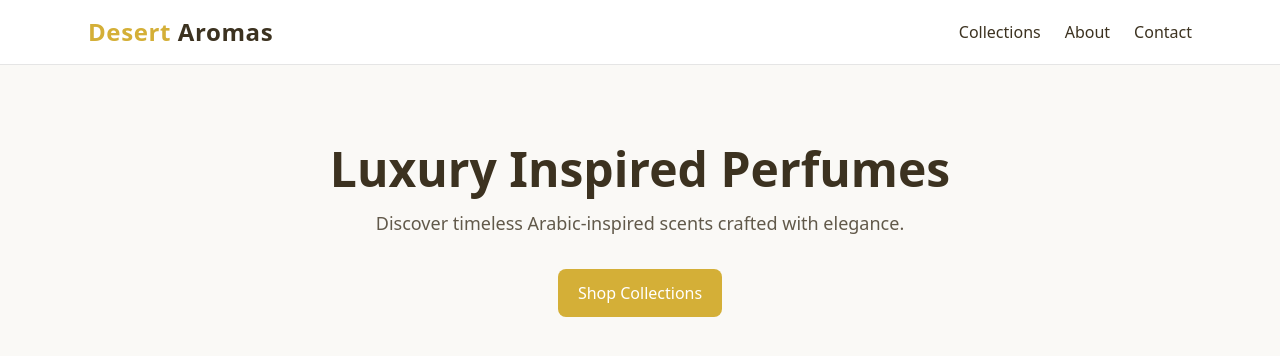
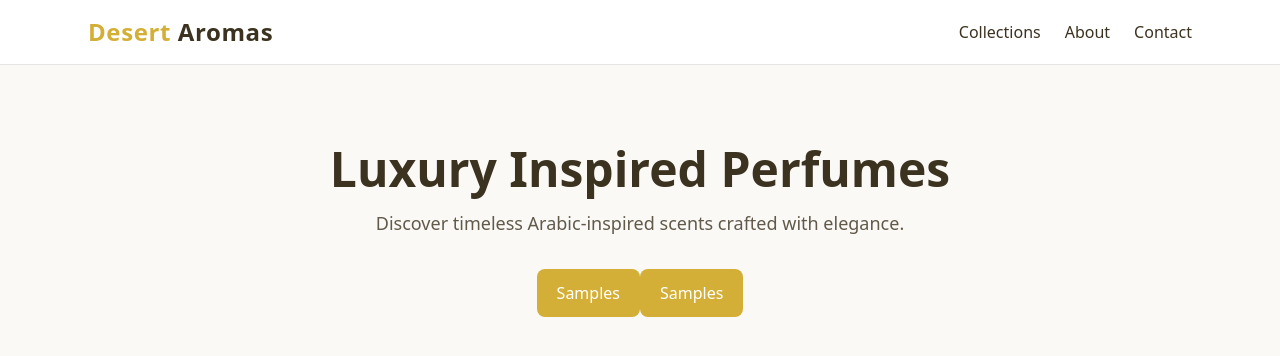
Before and after one commit to jdilorenzo26-sys/DesertAromasUK1.1, a Next.js app: page / in a window 1280 px wide. Shown: the top 356 px of the page. Built offline with nearby package versions, Linux system fonts and the light colour scheme.

Commit message:
Update index.js

```diff
--- a/pages/index.js
+++ b/pages/index.js
@@ -7,7 +7,8 @@ export default function Home() {
         <h1 className="text-4xl md:text-5xl font-bold">Luxury Inspired Perfumes</h1>
         <p className="mt-4 text-lg max-w-2xl mx-auto opacity-80">Discover timeless Arabic-inspired scents crafted with elegance.</p>
         <div className="mt-8">
-          <Link className="btn" href="/collections">Shop Collections</Link>
+          <Link className="btn" href="/collections">Samples</Link>
+          <Link className="btn" href="/collections">Samples</Link>
         </div>
       </section>
     </main>
```
